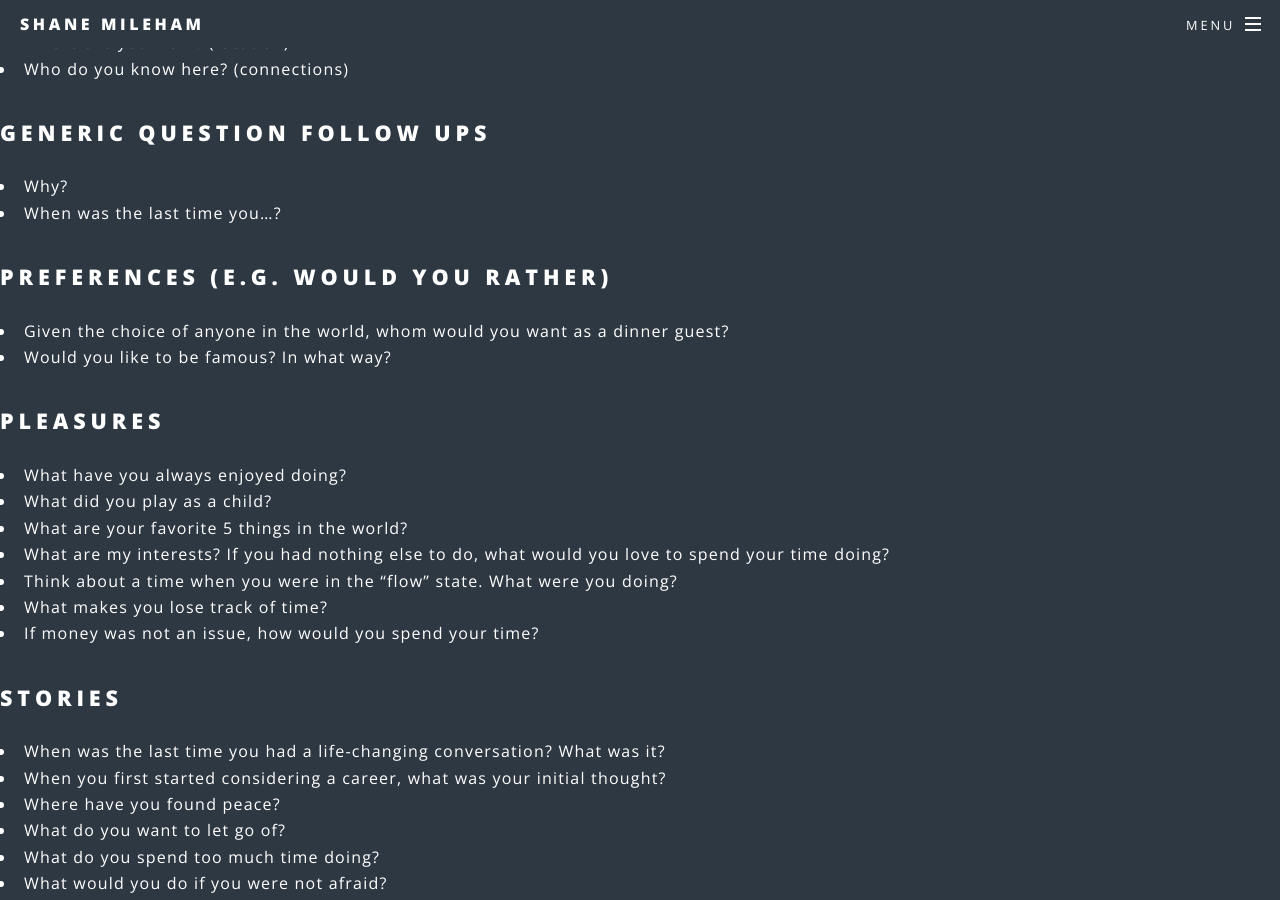
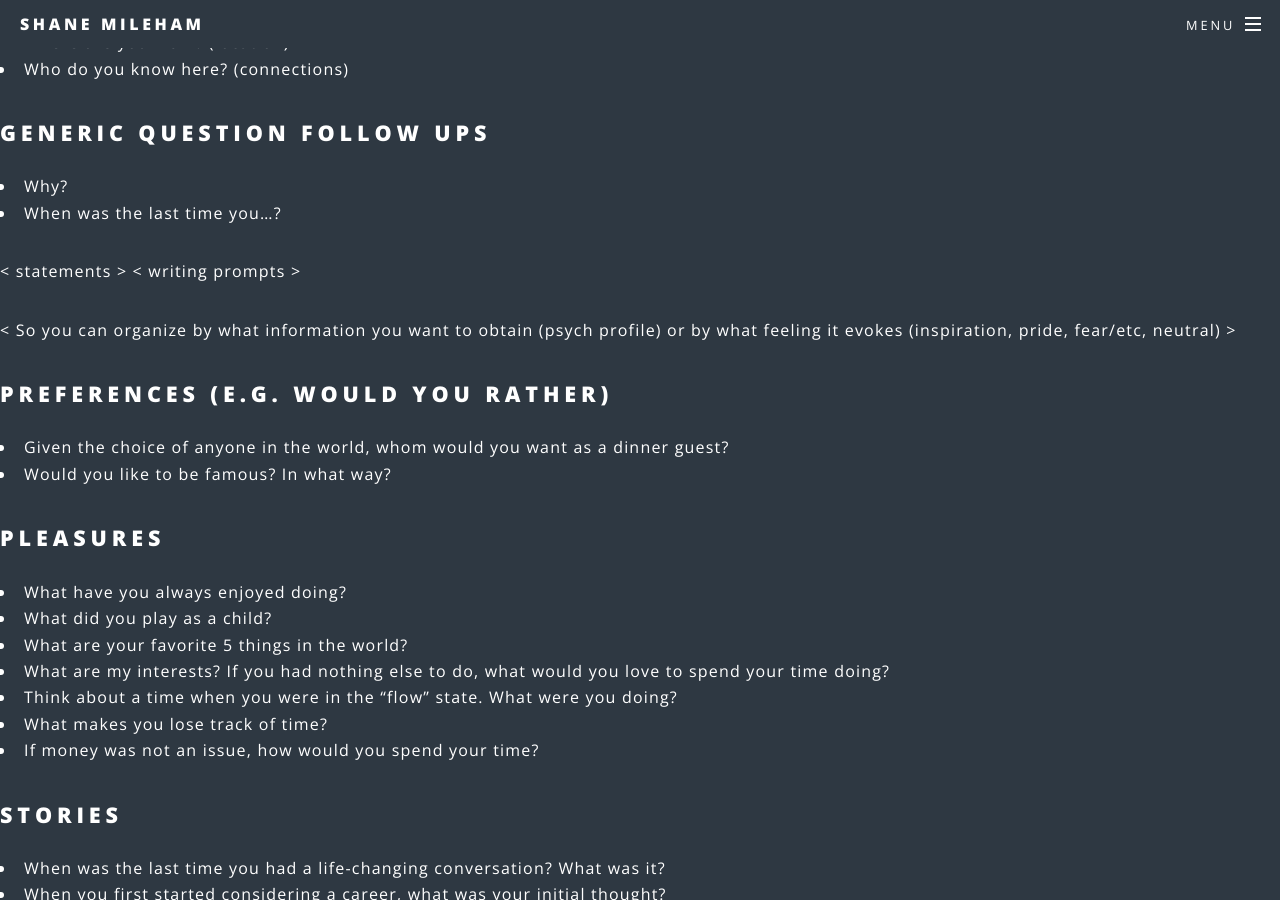
Before and after one commit to shanemileham/shanemileham.github.io, a Jekyll site: the page built from _kb/social/questions.md, in a window 1280 px wide and 900 px high, scrolled down 467 px. Built offline with Jekyll 4.4.1, drawn with Linux system fonts in a browser that asks for light colours; comment, search, counter and statistics services are not loaded.

Commit message:
Added social question todos

```diff
--- a/_kb/social/questions.md
+++ b/_kb/social/questions.md
@@ -11,6 +11,11 @@ title: Conversation Questions
 ## Generic Question Follow Ups
 - Why?
 - When was the last time you...?
+
+< statements >
+< writing prompts >
+
+< So you can organize by what information you want to obtain (psych profile) or by what feeling it evokes (inspiration, pride, fear/etc, neutral) >
 
 ## Preferences (e.g. would you rather)
   - Given the choice of anyone in the world, whom would you want as a dinner guest?
```
